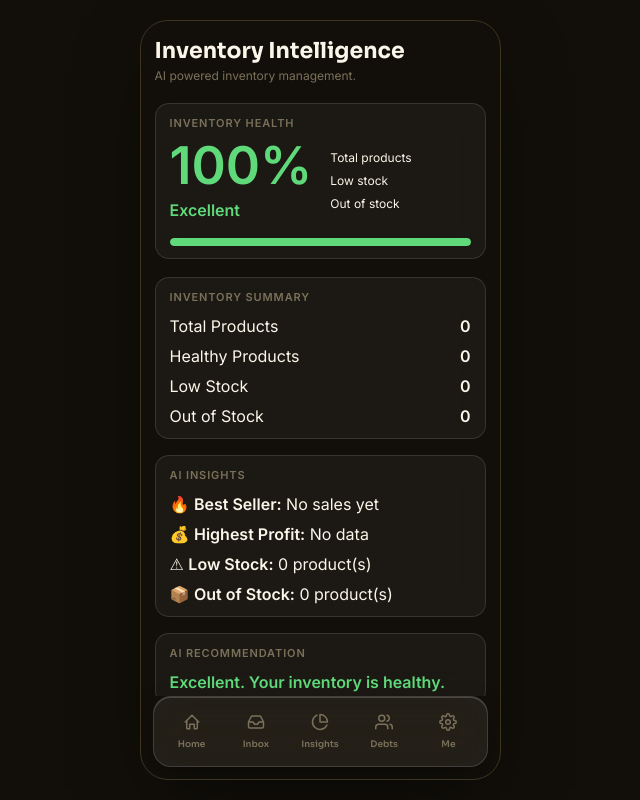
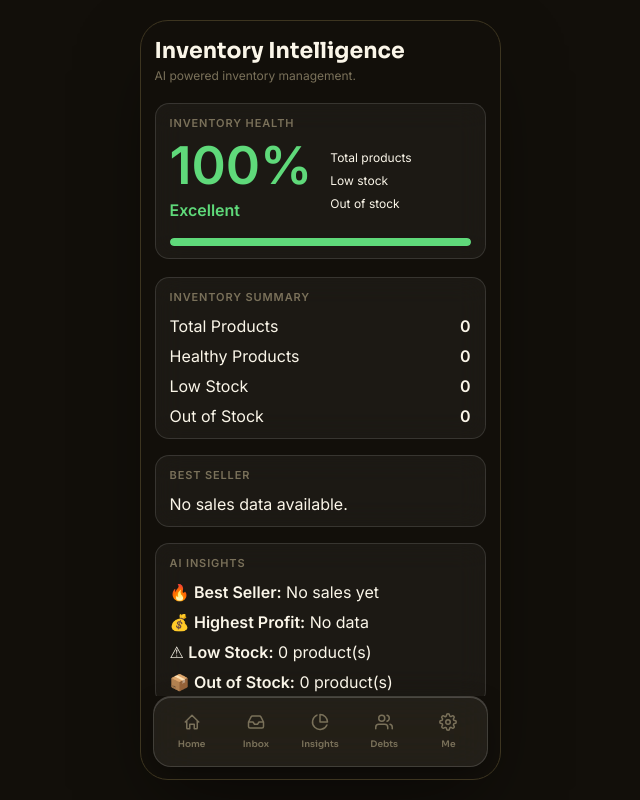
Before and after one commit to bred9702-svg/Duka-app-fin, a React (Vite) app: page /inventory in a window 1280 px wide. Shown: the whole page, without its empty margins (320-960 px from the left). Built offline with nearby package versions, Linux system fonts and the light colour scheme; no server answers; the database is empty.

Commit message:
Add BestSellersCard component to InventoryInsightsScreen

```diff
--- a/src/screens/InventoryInsightsScreen.jsx
+++ b/src/screens/InventoryInsightsScreen.jsx
@@ -1,3 +1,4 @@
+import BestSellersCard from '../components/inventory/BestSellersCard'
 import RecommendationCard from '../components/inventory/RecommendationCard'
 import InventorySummaryCard from '../components/inventory/InventorySummaryCard'
 import AIInsightsCard from '../components/inventory/AIInsightsCard'
@@ -60,6 +61,9 @@ export default function InventoryInsightsScreen() {
     lowStock={lowStock}
     outOfStock={outOfStock}
 />
+      <BestSellersCard
+    bestSeller={bestSeller}
+/>
 
 <AIInsightsCard
   bestSeller={bestSeller}
```
